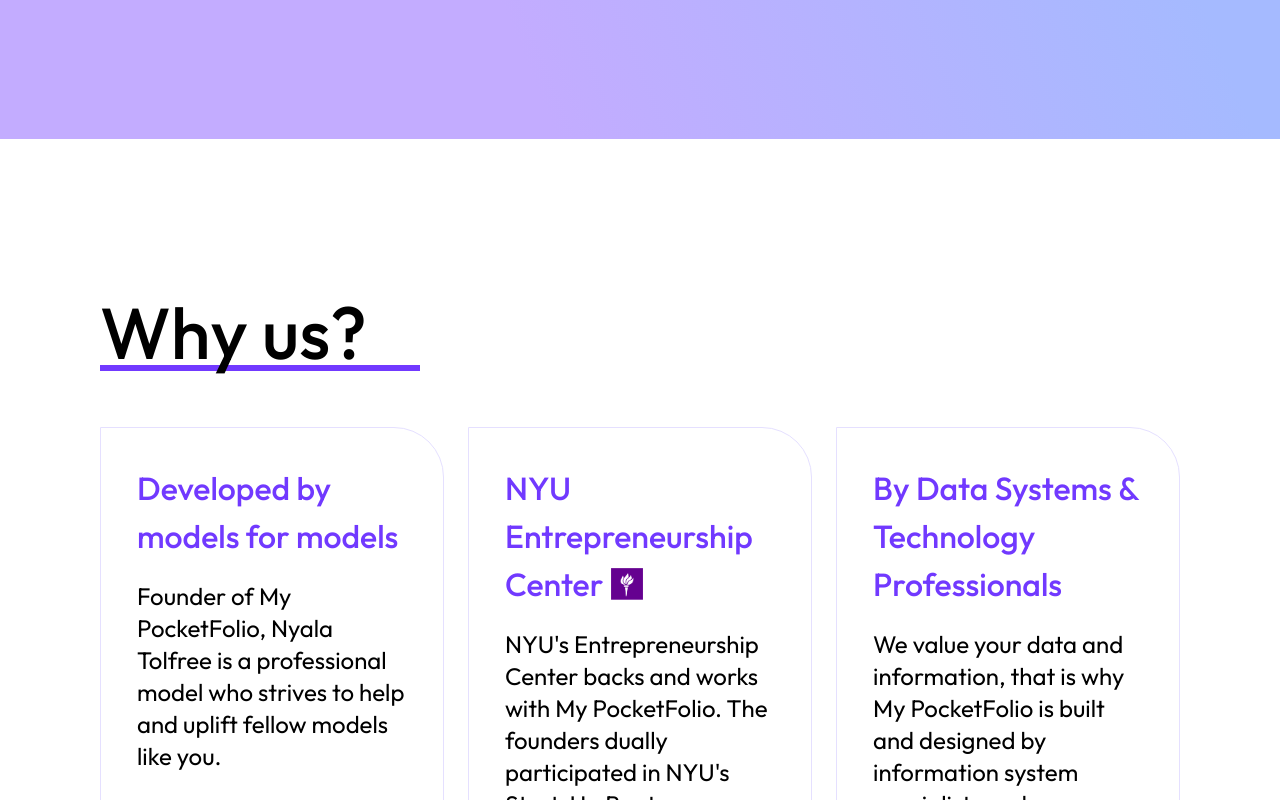
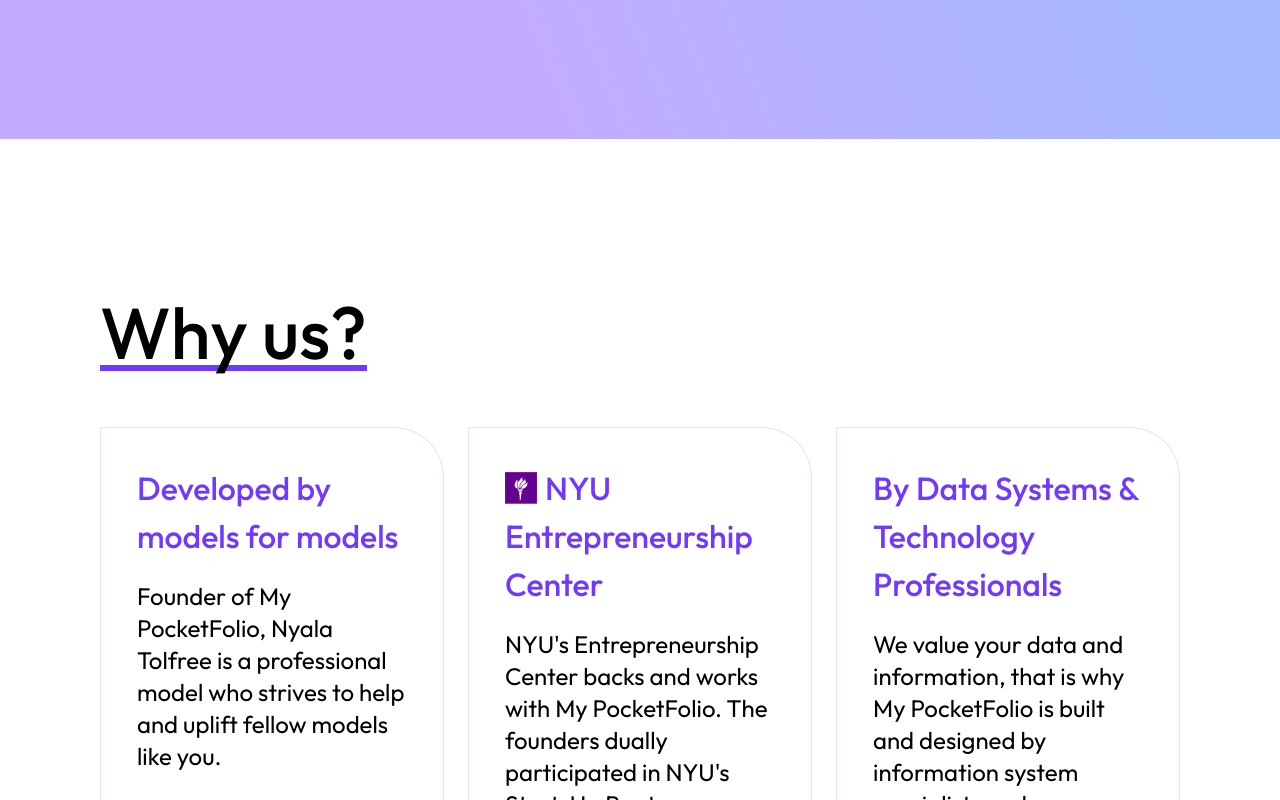
Before and after one commit to mpfolio/mpfolio, a Next.js app: page / in a window 1280 px wide. Shown: the part 1317-2117 px from the top of the page. Built offline with nearby package versions, Linux system fonts and the light colour scheme.

Commit message:
move nyu logo front

```diff
--- a/app/page.css
+++ b/app/page.css
@@ -45,6 +45,7 @@
 }
 .section3 > .underlined {
     position: relative;
+    width: fit-content;
 }
 .section3 > .underlined::after {
     content: "";
@@ -53,7 +54,7 @@
     bottom: 1rem;
     left: 0;
     height: 0.375rem;
-    width: 20rem;
+    width: 100%;
     background-color: var(--primary-color);
 }
 .section3 > .card-container {
@@ -77,15 +78,22 @@
     color: var(--primary-color);
 }
 .card > .title-nyu-logo {
+    /* display: flex;
+    flex-direction: row; */
     display: inline-block;
 }
-.card > .title-nyu-logo > * {
+.card > .title-nyu-logo > h3 {
     display: inline;
+    /* width: 8rem;
+    flex: 1 1 0;
+    text-wrap: pretty;
+    word-wrap: break-word; */
 }
 .card > .title-nyu-logo > #nyu-logo {
-    width: 2rem;
-    height: auto;
-    margin-left: 0.5rem;
+    display: inline;
+    width: auto;
+    max-height: 2rem;
+    margin-right: 0.5rem;
     margin-top: 0.5rem;
     vertical-align: top;
 }
--- a/app/page.tsx
+++ b/app/page.tsx
@@ -37,7 +37,7 @@
 				{/* TODO: the styles here are really inconsistent @sophie */}
 				<h1 className="underline">Our Mission</h1>
 				<h2 style={{ fontWeight: 400 }}>
-                    Our mission is to revolutionize the modeling industry by providing a data-driven platform that connects models and agents.
+                    "Our mission is to revolutionize the modeling industry by providing a data-driven platform that connects models and agents."
 				</h2>
 			</div>
 			<div className="section3">
@@ -53,10 +53,10 @@
 					<div className="card">
 						{/* TODO: entrepreneurship is too long of a word */}
                         <div className="title-nyu-logo">
+                            <Image id="nyu-logo" src={nyu_logo} alt="nyu_logo" />
                             <h3>
                                 NYU Entrepreneurship Center
                             </h3>
-                            <Image id="nyu-logo" src={nyu_logo} alt="nyu_logo" />
                         </div>
 						<p>
 							NYU's Entrepreneurship Center backs and works with My PocketFolio.
```
Also changed, not shown: 1 other file (tests, documents, lock files or other folders).
